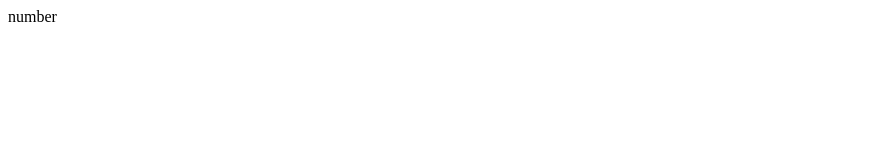
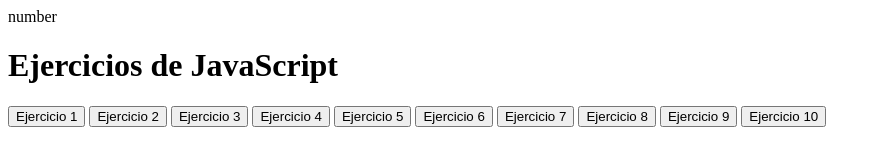
Before and after one commit to Yespes03/Javascript-Alejandrovargas, a plain HTML site: page index.html in a window 1280 px wide. Shown: the whole page, without its empty margins (0-881 px from the left). Drawn offline with Linux system fonts and the light colour scheme.

Commit message:
GUARDADO 1

```diff
--- a/index.html
+++ b/index.html
@@ -3,10 +3,20 @@
 <head>
     <meta charset="UTF-8">
     <meta name="viewport" content="width=device-width, initial-scale=1.0">
-    <title>Document</title>
+    <title>Javascript</title>
    <script src="script.js"></script>
 </head>
 <body>
-
+    <h1>Ejercicios de JavaScript</h1>
+    <button onclick="calcularDescuento()">Ejercicio 1</button>
+    <button onclick="calcularInteres()">Ejercicio 2</button>
+    <button onclick="calcularCalificacionFinal()">Ejercicio 3</button>
+    <button onclick="calcularPrecioVenta()">Ejercicio 4</button>
+    <button onclick="calcularTarifaTaxi()">Ejercicio 5</button>
+    <button onclick="calcularCuadrados()">Ejercicio 6</button>
+    <button onclick="calcularPresupuesto()">Ejercicio 7</button>
+    <button onclick="calcularPrecioVenta()">Ejercicio 8</button>
+    <button onclick="calcularInversion()">Ejercicio 9</button>
+    <button onclick="calculadora()">Ejercicio 10</button>
 </body>
 </html>
--- a/script.js
+++ b/script.js
@@ -10,3 +10,76 @@ let cantidad = 5;
 console.log(typeof precio);//Imprime en la consola
 document.write(typeof cantidad);//Imprime en la consola
 alert(typeof cantidad);// Imprime en la consola
+
+
+
+        function calcularDescuento() {
+            let compra = parseFloat(prompt("Ingrese el total de la compra:"));
+            let total = compra * 0.75;
+            alert("Total a pagar con descuento: " + total);
+        }
+
+        function calcularInteres() {
+            let capital = parseFloat(prompt("Ingrese el capital a invertir:"));
+            let ganancia = capital * 1.02;
+            alert("Dinero después de un mes: " + ganancia);
+        }
+
+        function calcularCalificacionFinal() {
+            let parcial1 = parseFloat(prompt("Ingrese la primera calificación parcial:"));
+            let parcial2 = parseFloat(prompt("Ingrese la segunda calificación parcial:"));
+            let parcial3 = parseFloat(prompt("Ingrese la tercera calificación parcial:"));
+            let examen = parseFloat(prompt("Ingrese la calificación del examen final:"));
+            let trabajo = parseFloat(prompt("Ingrese la calificación del trabajo final:"));
+            let promedioParciales = (parcial1 + parcial2 + parcial3) / 3;
+            let final = (promedioParciales * 0.55) + (examen * 0.30) + (trabajo * 0.15);
+            alert("Calificación final: " + final);
+        }
+
+        function calcularPrecioVenta() {
+            let costo = parseFloat(prompt("Ingrese el costo del artículo:"));
+            let precioVenta = costo * 1.30;
+            alert("Precio de venta: " + precioVenta);
+        }
+
+        function calcularTarifaTaxi() {
+            let km = parseFloat(prompt("Ingrese la cantidad de kilómetros recorridos:"));
+            let min = parseFloat(prompt("Ingrese la cantidad de minutos del viaje:"));
+            let tarifa = (km * 15000) + (min * 2000);
+            alert("Total a pagar: " + tarifa);
+        }
+
+        function calcularCuadrados() {
+            let num1 = parseFloat(prompt("Ingrese el primer número:"));
+            let num2 = parseFloat(prompt("Ingrese el segundo número:"));
+            let num3 = parseFloat(prompt("Ingrese el tercer número:"));
+            alert("Cuadrados: " + (num1**2) + ", " + (num2**2) + ", " + (num3**2));
+        }
+
+        function calcularPresupuesto() {
+            let presupuesto = parseFloat(prompt("Ingrese el presupuesto total del hospital:"));
+            alert("Ginecología: " + (presupuesto * 0.40) + "\nTraumatología: " + (presupuesto * 0.30) + "\nPediatría: " + (presupuesto * 0.30));
+        }
+
+        function calcularInversion() {
+            let inv1 = parseFloat(prompt("Ingrese la inversión de la primera persona:"));
+            let inv2 = parseFloat(prompt("Ingrese la inversión de la segunda persona:"));
+            let inv3 = parseFloat(prompt("Ingrese la inversión de la tercera persona:"));
+            let total = inv1 + inv2 + inv3;
+            alert("Porcentajes:\nPersona 1: " + ((inv1 / total) * 100) + "%\nPersona 2: " + ((inv2 / total) * 100) + "%\nPersona 3: " + ((inv3 / total) * 100) + "%");
+        }
+
+        function calculadora() {
+            let num1 = parseFloat(prompt("Ingrese el primer número:"));
+            let num2 = parseFloat(prompt("Ingrese el segundo número:"));
+            let operacion = prompt("Ingrese la operación (+, -, *, /):");
+            let resultado;
+            switch (operacion) {
+                case '+': resultado = num1 + num2; break;
+                case '-': resultado = num1 - num2; break;
+                case '*': resultado = num1 * num2; break;
+                case '/': resultado = num2 !== 0 ? num1 / num2 : "Error: División por cero"; break;
+                default: resultado = "Operación no válida";
+            }
+            alert("Resultado: " + resultado);
+        }
```
